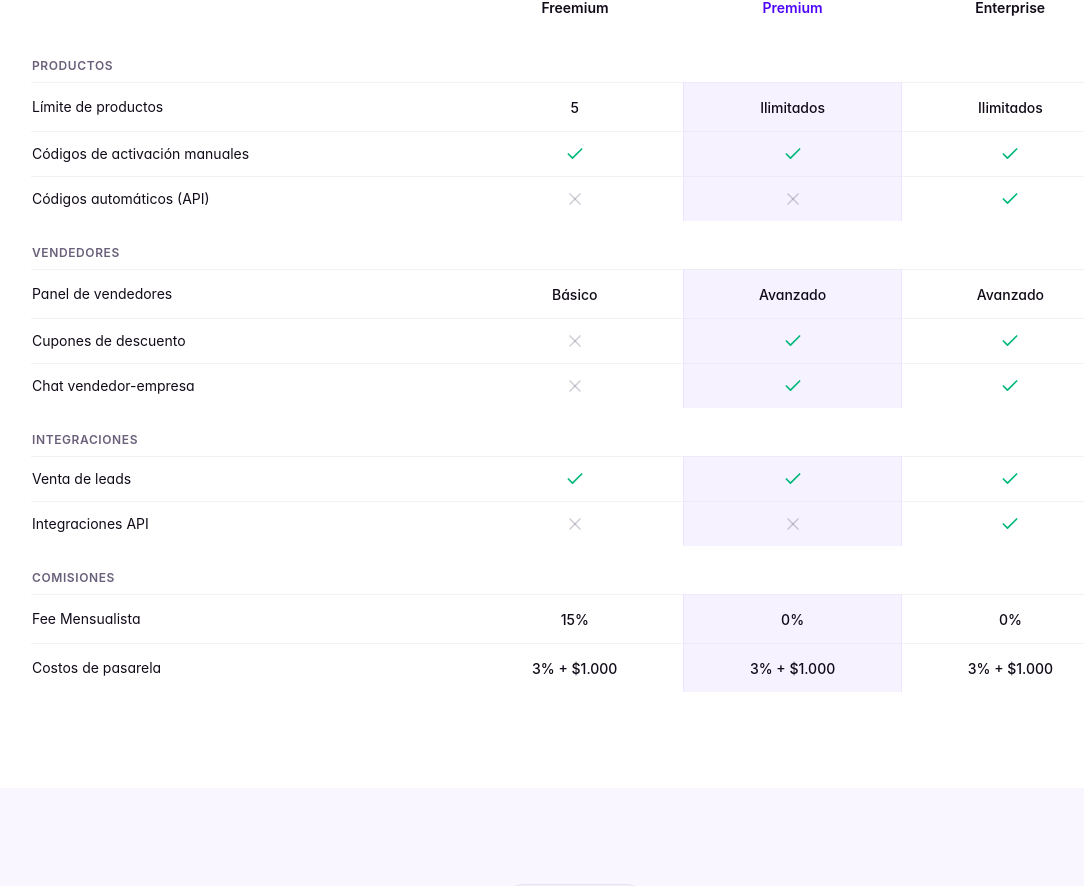
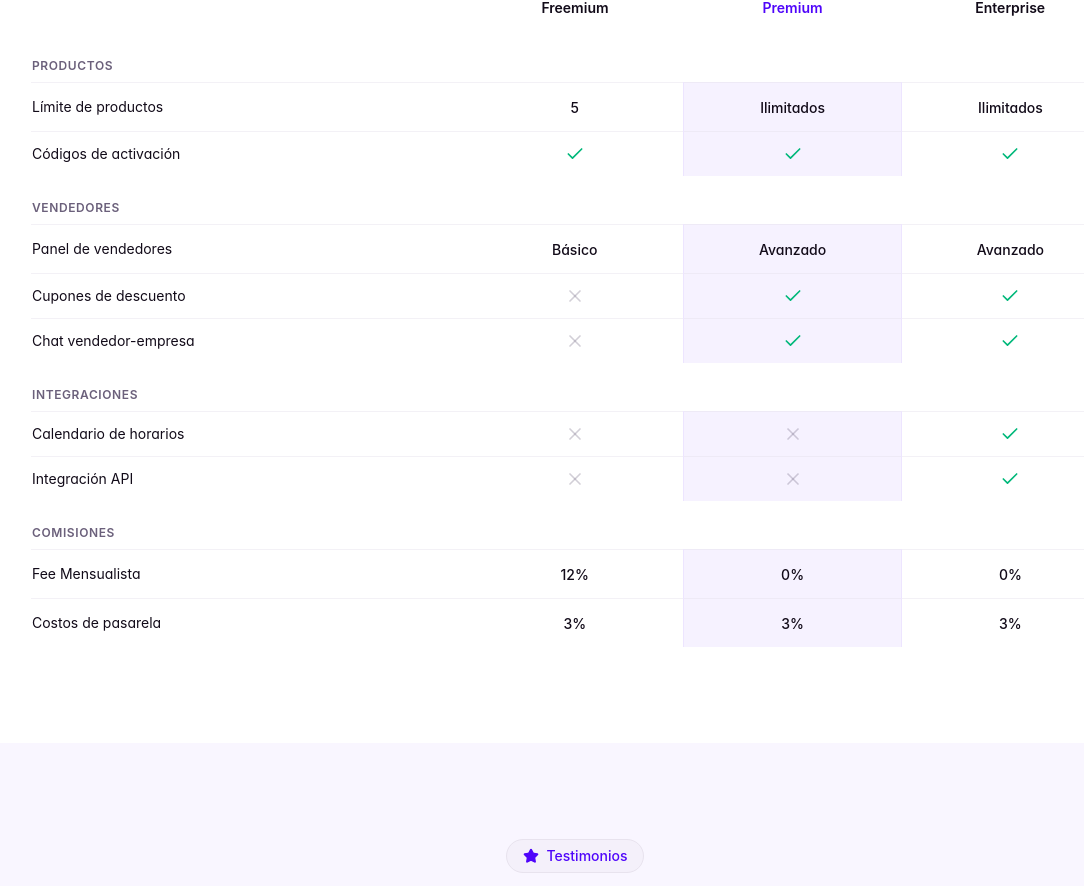
Before and after one commit to jeronimoomejia-hue/comision-hub, a React (Vite) app: page / in a window 1280 px wide. Shown: the part 3431-4317 px from the top of the page, without its empty margins (65-1149 px from the left). Built offline with nearby package versions, Linux system fonts and the light colour scheme; the HTML template or start-up script is replaced by a standard one.

Commit message:
Preceding changes

```diff
--- a/src/components/landing/PricingSection.tsx
+++ b/src/components/landing/PricingSection.tsx
@@ -64,8 +64,7 @@ const comparisonData: ComparisonGroup[] = [
     category: "Productos",
     rows: [
       { feature: "Límite de productos", freemium: "5", premium: "Ilimitados", enterprise: "Ilimitados" },
-      { feature: "Códigos de activación manuales", freemium: true, premium: true, enterprise: true },
-      { feature: "Códigos automáticos (API)", freemium: false, premium: false, enterprise: true },
+      { feature: "Códigos de activación", freemium: true, premium: true, enterprise: true },
     ],
   },
   {
@@ -79,15 +78,15 @@ const comparisonData: ComparisonGroup[] = [
   {
     category: "Integraciones",
     rows: [
-      { feature: "Venta de leads", freemium: true, premium: true, enterprise: true },
-      { feature: "Integraciones API", freemium: false, premium: false, enterprise: true },
+      { feature: "Calendario de horarios", freemium: false, premium: false, enterprise: true },
+      { feature: "Integración API", freemium: false, premium: false, enterprise: true },
     ],
   },
   {
     category: "Comisiones",
     rows: [
-      { feature: "Fee Mensualista", freemium: "15%", premium: "0%", enterprise: "0%" },
-      { feature: "Costos de pasarela", freemium: "3% + $1.000", premium: "3% + $1.000", enterprise: "3% + $1.000" },
+      { feature: "Fee Mensualista", freemium: "12%", premium: "0%", enterprise: "0%" },
+      { feature: "Costos de pasarela", freemium: "3%", premium: "3%", enterprise: "3%" },
     ],
   },
 ];
```
